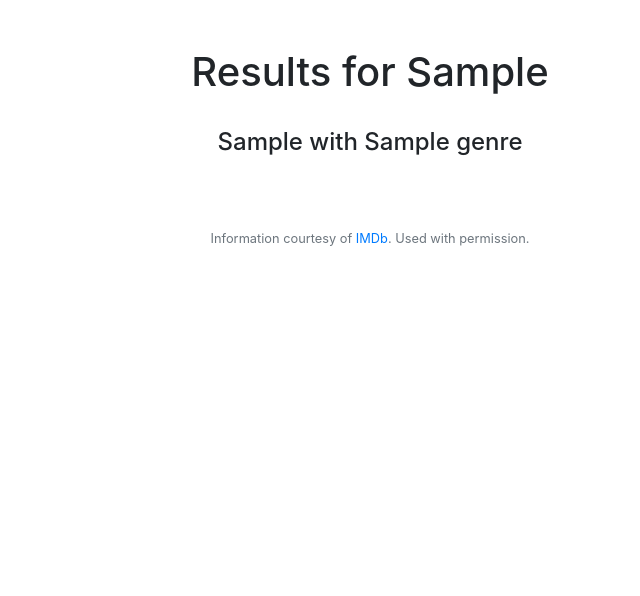
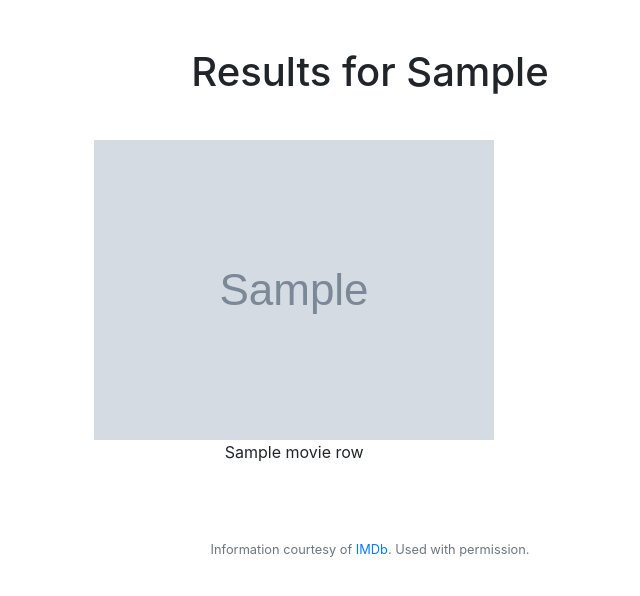
Before and after one commit to leorapini/moviefinder, a Flask app: template templates/results.html in a window 1280 px wide. Shown: the top 596 px of the page, without its empty margins (270-910 px from the left). Run offline with Flask 2, Linux system fonts and the light colour scheme; the template is opened without the code that fills it: most values are stand-ins (such as "Sample title", 1, 10 or a date in 2020); grey boxes marked "Sample" are stand-in pictures; some libraries are stand-ins or nearby versions.

Commit message:
Index shows correct genres and results displays 12 top results

```diff
--- a/app.py
+++ b/app.py
@@ -31,42 +31,18 @@ def index():
 	# Check if method is sending info
 	if request.method == "POST":
 
-		# Get user choice from form
+		# Get user's genre choice from form
 		original_genre = request.form.get("genre")
 
-		# List variable to store movie results
-		movies = []
+		# Query database for 9 movies in original_genre
+		movies = db.execute("SELECT primaryTitle, movies.tconst, poster FROM movies JOIN ratings ON movies.tconst = ratings.tconst WHERE movies.tconst IN (SELECT genres.tconst FROM genres WHERE genre = :original_genre) AND ratings.averageRating > 6.4 AND ratings.numVotes > 100000 ORDER BY ratings.averageRating DESC, ratings.numVotes ASC LIMIT 12", original_genre = original_genre)
 
-		# List variable to store genre results
-		genres = []
+		# Check lenght of movies ()
+		if len(movies) < 9:
 
-		print("Begin", datetime.now().time())
+			# Make search less restrictive
+			movies = db.execute("SELECT primaryTitle, movies.tconst, poster FROM movies JOIN ratings ON movies.tconst = ratings.tconst WHERE movies.tconst IN (SELECT genres.tconst FROM genres WHERE genre = :original_genre) AND ratings.averageRating > 6.4 AND ratings.numVotes > 10000 ORDER BY ratings.averageRating DESC, ratings.numVotes ASC LIMIT 12", original_genre = original_genre)
 
-		# Find crossgenres for chosen genre
-		crossgenres = db.execute("SELECT ogenre, cgenre, matches FROM crossgenre WHERE ogenre = :ogenre AND matches != 0 ORDER BY matches DESC LIMIT 5", ogenre = original_genre)
-
-		# Loop over top 5 genre matches
-		for cgenre in crossgenres:
-
-			# Query database for movies in original_genre matching each genre in top 5 LIMIT 3 per crossgenre
-			movies_in_genre = db.execute("SELECT primaryTitle, movies.tconst, poster FROM movies JOIN ratings ON movies.tconst = ratings.tconst WHERE movies.tconst IN (SELECT genres.tconst FROM genres WHERE genre = :original_genre) AND movies.tconst IN (SELECT genres.tconst FROM genres WHERE genre = :cgenre) AND ratings.averageRating > 6.4 AND ratings.numVotes > 100000 ORDER BY ratings.averageRating DESC, ratings.numVotes ASC LIMIT 3", original_genre = original_genre, cgenre = cgenre["cgenre"])
-
-			# Check lenght of movies_in_genre
-			if len(movies_in_genre) != 0:
-
-				# Add genre to final genres list
-				genres.append(cgenre["cgenre"])
-
-				# Loop over each film in movies_in_genre
-				for movie in movies_in_genre:
-
-					# Append each item and add genre item
-					movies.append({'primaryTitle': movie["primaryTitle"], 'tconst': movie["tconst"], 'poster': movie["poster"], 'genre': cgenre["cgenre"]})
-
-			else:
-				pass
-
-		print("End", datetime.now().time())
 
 		# Generate Movie Posters URLs
 		for movie in movies:
@@ -103,7 +79,7 @@ def index():
 
 
 		# Render template for results
-		return render_template("results.html", movies = movies, original_genre = original_genre, genres = genres)
+		return render_template("results.html", movies = movies, original_genre = original_genre)
 
 	# Request method is GET
 	else:
@@ -113,3 +89,87 @@ def index():
 
 		# Return index template
 		return render_template("index.html", genres = genres)
+
+"""
+# Crossgenres Machine
+@app.route("/crossgenres", methods=["GET", "POST"])
+def index():
+
+	# Check if method is sending info
+	if request.method == "POST":
+
+		# Get user choice from form
+		original_genre = request.form.get("genre")
+
+		# List variable to store movie results
+		movies = []
+
+		# List variable to store genre results
+		genres = []
+
+		# Find crossgenres for chosen genre
+		crossgenres = db.execute("SELECT ogenre, cgenre, matches FROM crossgenre WHERE ogenre = :ogenre AND matches != 0 ORDER BY matches DESC LIMIT 5", ogenre = original_genre)
+
+		# Loop over top 5 genre matches
+		for cgenre in crossgenres:
+
+			# Query database for movies in original_genre matching each genre in top 5 LIMIT 3 per crossgenre
+			movies_in_genre = db.execute("SELECT primaryTitle, movies.tconst, poster FROM movies JOIN ratings ON movies.tconst = ratings.tconst WHERE movies.tconst IN (SELECT genres.tconst FROM genres WHERE genre = :original_genre) AND movies.tconst IN (SELECT genres.tconst FROM genres WHERE genre = :cgenre) AND ratings.averageRating > 6.4 AND ratings.numVotes > 100000 ORDER BY ratings.averageRating DESC, ratings.numVotes ASC LIMIT 3", original_genre = original_genre, cgenre = cgenre["cgenre"])
+
+			# Check lenght of movies_in_genre
+			if len(movies_in_genre) != 0:
+
+				# Add genre to final genres list
+				genres.append(cgenre["cgenre"])
+
+				# Loop over each film in movies_in_genre
+				for movie in movies_in_genre:
+
+					# Append each item and add genre item
+					movies.append({'primaryTitle': movie["primaryTitle"], 'tconst': movie["tconst"], 'poster': movie["poster"], 'genre': cgenre["cgenre"]})
+
+			else:
+				pass
+
+
+		# Generate Movie Posters URLs
+		for movie in movies:
+
+			# Check if movie already doesn't have a poster
+			if movie["poster"] == "\\N":
+
+				# Define URL for BeautifulSoup
+				url = "https://www.imdb.com/title/" + movie["tconst"] + "/"
+
+				# Create response variable for urllib request
+				with urllib.request.urlopen(url) as response:
+
+					# Variables for parsing
+					html = response.read()
+					soup = BeautifulSoup(html, 'html.parser')
+
+					try:
+
+						# Get image URL from html file
+						image_url = soup.find('div', class_='poster').a.img['src']
+
+						# Add poster key with url item do each movie list item
+						movie["poster"] = image_url
+
+						# Add poster URL to Database
+						db.execute("UPDATE movies SET poster = :poster WHERE tconst = :tconst", poster = image_url, tconst = movie["tconst"])
+
+					except AttributeError:
+
+						movie["poster"] = "/static/notfound.jpg"
+
+						pass
+
+
+		# Render template for results
+		return render_template("crossgenres.html", movies = movies, original_genre = original_genre, genres = genres)
+
+	# If method = GET
+	else:
+		return "You should select a genre"
+"""
--- a/templates/index.html
+++ b/templates/index.html
@@ -8,7 +8,7 @@
 			<h5>Choose Genre</h5>
 			<select class="form-control" name="genre">
 				{% for genre in genres %}
-					{% if genre["genre"] != "\\N" %}
+					{% if genre["genre"] != "\\N" and genre["genre"] != "Talk-Show" and genre["genre"] != "Game-Show" %}
 						<option>{{ genre["genre"] }}</option>
 					{% endif %}
 				{% endfor %}
--- a/templates/results.html
+++ b/templates/results.html
@@ -3,19 +3,17 @@
 {% block main %}
 
 	<h1>Results for {{ original_genre }}</h1>
-
-	{% for genre in genres %}
 	<br>
-	<h4> {{ original_genre }} with {{ genre }} </h4>
 	<table class="table table-borderless">
+		{% for movie_row in movies | batch(4, '&nbsp;') %}
 		<tr>
-			{% for movie in movies %}
-				{% if movie["genre"] == genre %}
-				<td><a href="https://www.imdb.com/title/{{ movie['tconst'] }}" target="_blank"><img src="{{ movie['poster'] }}"></a><br>{{ movie["primaryTitle"] }}</td>
-				{% endif %}
+			{% for movie in movie_row %}
+				<td><a href="https://www.imdb.com/title/{{ movie['tconst'] }}" target="_blank"><img src="{{ movie['poster'] }}"></a>
+					<br>{{ movie["primaryTitle"] }}</td>
 			{% endfor %}
 		<tr>
+		{% endfor %}
 	</table>
-	{% endfor %}
+
 
 {% endblock %}
```
